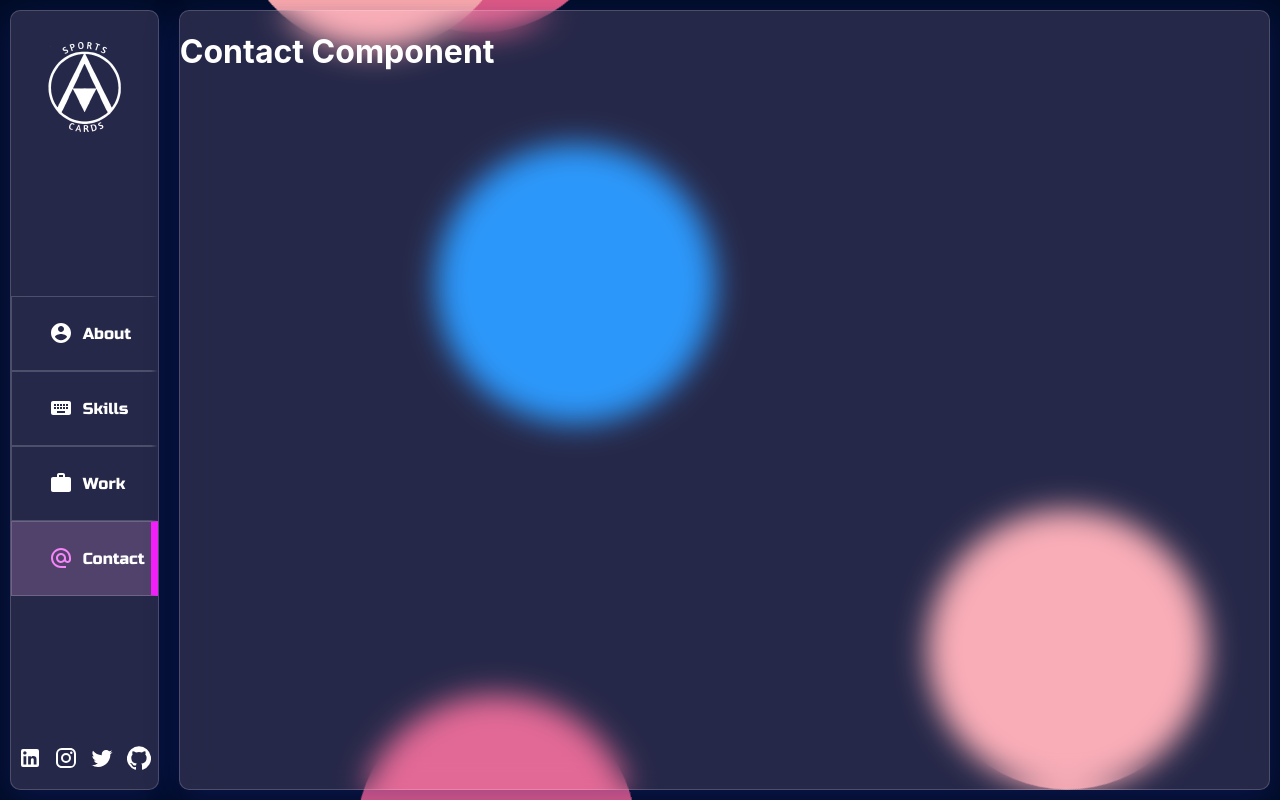
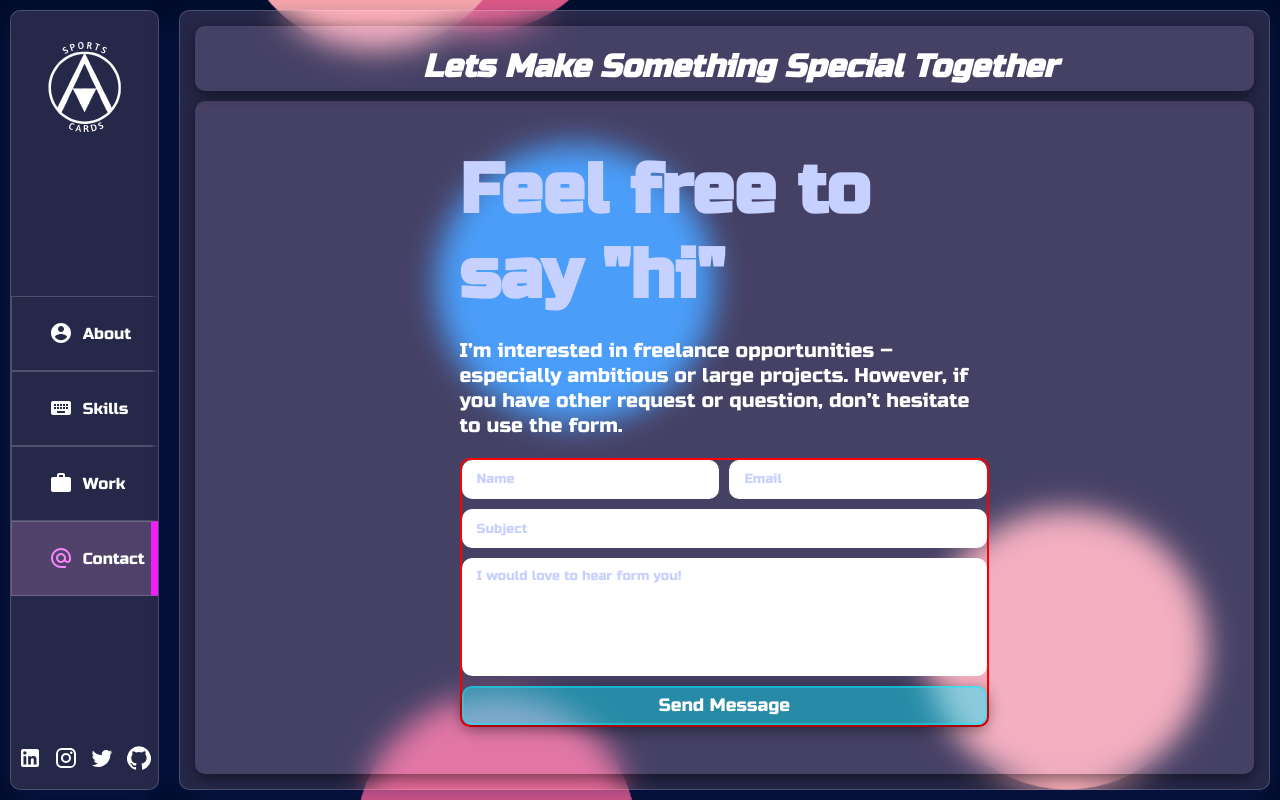
Before and after one commit to amedra13/Web-Portfolio, a React (Create React App) app: page /contact in a window 1280 px wide. Built offline with nearby package versions, Linux system fonts and the light colour scheme.

Commit message:
buuild structure to form and install spinners

```diff
--- a/package.json
+++ b/package.json
@@ -13,6 +13,7 @@
     "react-dom": "^17.0.2",
     "react-router-dom": "^5.2.0",
     "react-scripts": "4.0.3",
+    "react-spinners": "^0.10.6",
     "react-transition-group": "^4.4.1",
     "web-vitals": "^1.1.1"
   },
--- /dev/null
+++ b/src/components/LoadingSpinner.js
@@ -0,0 +1,11 @@
+import React from 'react';
+
+const LoadingSpinner = () => {
+	return (
+		<div className="spinner">
+			<h1>Loading Spinner</h1>
+		</div>
+	);
+};
+
+export default LoadingSpinner;
--- a/src/pages/About.js
+++ b/src/pages/About.js
@@ -30,6 +30,7 @@ const About = () => {
 			</div>
 			<div className="about__me">
 				<img src={ProfilePhoto} alt="andres medrano" />
+				<p>Redwood City, CA</p>
 				<div className="about__interests">
 					<p>
 						In my free time, I like to venture out into various hobbies that
--- a/src/pages/Contact.js
+++ b/src/pages/Contact.js
@@ -1,9 +1,66 @@
-import React from 'react';
+import React, { useState } from 'react';
+import LoadingSpinner from '../components/LoadingSpinner';
 
 const Contact = () => {
+	const [name, setName] = useState('');
+	const [email, setEmail] = useState('');
+	const [subject, setSubject] = useState('');
+	const [message, setMessage] = useState('');
+	const [isLoading, setIsLoading] = useState(false);
+
+	let formContent = (
+		<form className="contact__form">
+			<input
+				id="name"
+				type="text"
+				placeholder="Name"
+				value={name}
+				onChange={(e) => setName(e.target.value)}
+			/>
+			<input
+				id="email"
+				type="text"
+				placeholder="Email"
+				value={email}
+				onChange={(e) => setEmail(e.target.value)}
+			/>
+			<input
+				id="subject"
+				type="text"
+				placeholder="Subject"
+				value={subject}
+				onChange={(e) => setSubject(e.target.value)}
+			/>
+			<textarea
+				id="message"
+				type="text"
+				placeholder="I would love to hear form you!"
+				value={message}
+				onChange={(e) => setMessage(e.target.value)}
+			/>
+			<button onClick={() => setIsLoading(true)}>Send Message</button>
+		</form>
+	);
+
+	if (isLoading) {
+		formContent = <LoadingSpinner />;
+	}
 	return (
 		<div className="contact">
-			<h1>Contact Component</h1>
+			<div className="contact__header">
+				<h1>Lets make something special together</h1>
+			</div>
+			<div className="contact__formContainer">
+				<div className="formHeader">
+					<h1>Feel free to say "hi"</h1>
+					<p>
+						I’m interested in freelance opportunities – especially ambitious or
+						large projects. However, if you have other request or question,
+						don’t hesitate to use the form.
+					</p>
+				</div>
+				{formContent}
+			</div>
 		</div>
 	);
 };
--- a/src/styles/Contact.scss
+++ b/src/styles/Contact.scss
@@ -2,8 +2,96 @@
 	@include content-styling;
 	background: $main-blurColor;
 	box-shadow: 0 8px 32px 0 rgba(31, 38, 135, 0.37);
-	// backdrop-filter: blur(6px);
-	// -webkit-backdrop-filter: blur(6px);
 	border: 1px solid rgba(255, 255, 255, 0.18);
 	border-radius: 10px;
+	font-family: $main-font;
+	display: grid;
+	grid-template-columns: 1fr;
+	grid-template-rows: 10% 90%;
+	padding: 15px;
+	.contact__header {
+		@include content-glass-style;
+		margin-bottom: 10px;
+		padding-left: 3%;
+		text-transform: capitalize;
+		text-align: center;
+		font-style: italic;
+	}
+	.contact__formContainer {
+		@include content-glass-style;
+		height: 100%;
+		display: flex;
+		flex-direction: column;
+		justify-content: center;
+		align-items: center;
+		.formHeader {
+			width: 50%;
+			h1 {
+				font-size: 70px;
+				margin: 0;
+				color: $main-titleColor;
+			}
+			p {
+				font-size: 20px;
+			}
+		}
+		form {
+			border: 2px solid red;
+			border-radius: 10px;
+			height: 40%;
+			width: 50%;
+			display: grid;
+			grid-template-columns: 1fr 1fr;
+			grid-template-rows: 1fr 1fr 3fr 1fr;
+			grid-gap: 10px;
+			textarea {
+				padding-top: 10px;
+				resize: none;
+			}
+			input,
+			textarea {
+				border: none;
+				border-radius: 10px;
+				padding-left: 15px;
+				font-family: $main-font;
+			}
+			input:focus,
+			textarea:focus {
+				outline: none;
+			}
+			input::placeholder,
+			textarea::placeholder {
+				color: $main-titleColor;
+			}
+			input:nth-child(3),
+			textarea,
+			button {
+				grid-column: 1/3;
+			}
+			button {
+				border: 2px solid rgba(0, 238, 255, 0.432);
+				border-radius: 10px;
+				font-size: 18px;
+				font-family: $main-font;
+				background-color: rgba(0, 238, 255, 0.432);
+				color: white;
+				box-shadow: 0 4px 16px 0 rgba(0, 0, 7, 0.493);
+				transition: all 200ms;
+			}
+			button:hover {
+				background-color: white;
+				color: rgba(0, 238, 255, 0.432);
+			}
+		}
+	}
 }
+
+.spinner {
+	background-color: $main-blurColor;
+	height: 40%;
+	width: 50%;
+	border-radius: 10px;
+	display: flex;
+	justify-content: center;
+	align-items: center;
+}
--- a/src/styles/Home.scss
+++ b/src/styles/Home.scss
@@ -1,6 +1,7 @@
 .home {
 	@include content-styling;
 	background: $main-blurColor;
+
 	border: 1px solid rgba(255, 255, 255, 0.18);
 	display: flex;
 	flex-direction: column;
--- a/src/styles/Mixins.scss
+++ b/src/styles/Mixins.scss
@@ -4,6 +4,7 @@
 	border-radius: 10px;
 	border: 1px solid rgba(255, 255, 255, 0.18);
 	backdrop-filter: blur(15px);
+	-webkit-backdrop-filter: blur(15px);
 	color: white;
 }
 @mixin content-grid-stepup {
```
Also changed, not shown: 1 other file (tests, documents, lock files or other folders).
